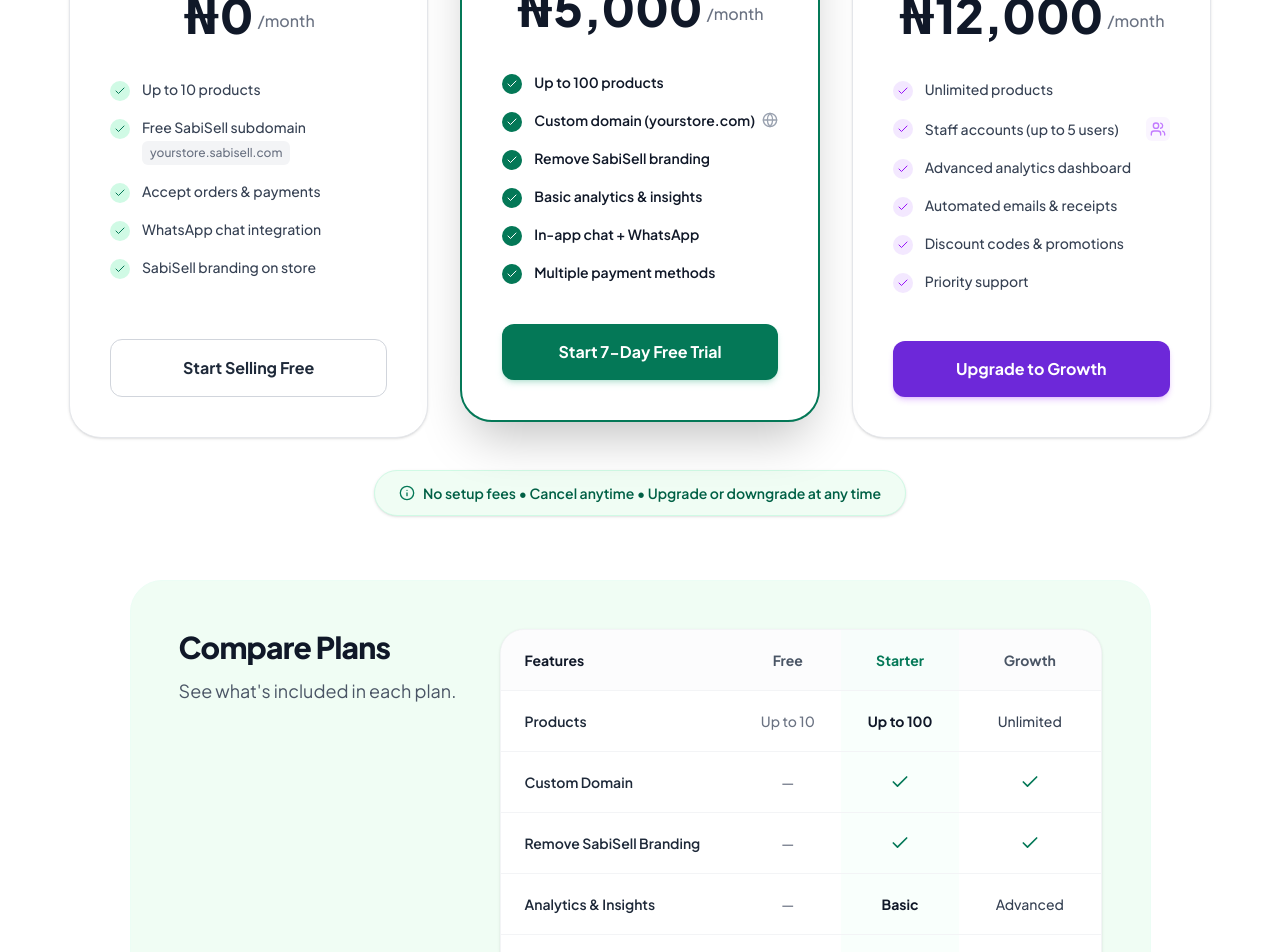
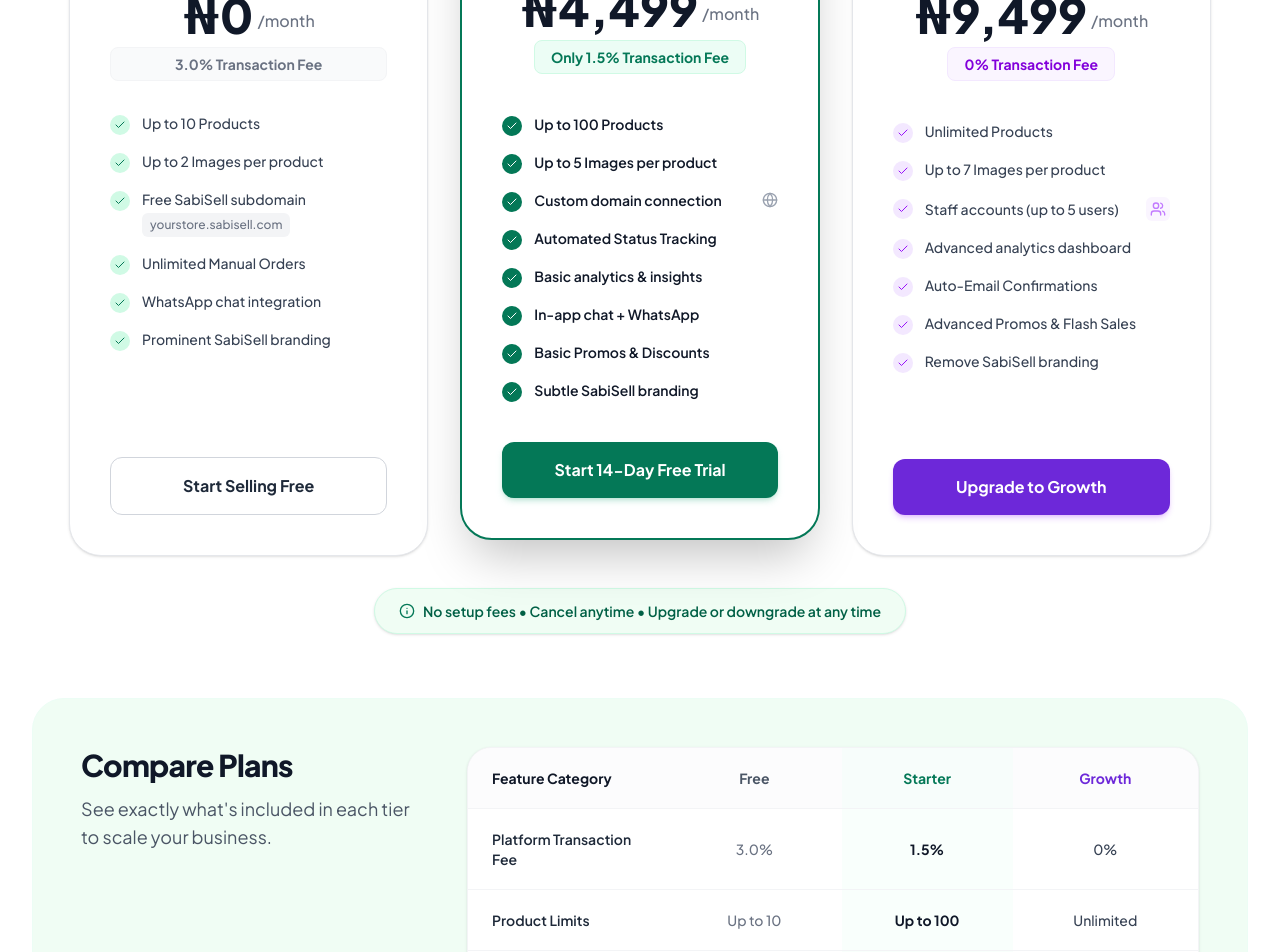
Before and after one commit to WilsonAdedamola/SabiSell, a React (Vite) app in the folder Frontend/: page /pricing in a window 1280 px wide. Shown: the part 600-1552 px from the top of the page. Built offline with nearby package versions, Linux system fonts and the light colour scheme.

Commit message:
feat: Update Pricing page with new plans, features, and transaction fees

```diff
--- a/Frontend/src/pages/marketing/Pricing.jsx
+++ b/Frontend/src/pages/marketing/Pricing.jsx
@@ -18,6 +18,13 @@ import Footer from "../../components/shared/Footer";
 
 const Pricing = () => {
   const [isYearly, setIsYearly] = useState(false);
+
+  // Yearly pricing with 20% discount applied
+  const STARTER_MONTHLY = 4499;
+  const STARTER_YEARLY = 43190; // (4499 * 12) * 0.8
+
+  const GROWTH_MONTHLY = 9499;
+  const GROWTH_YEARLY = 91190;  // (9499 * 12) * 0.8
 
   return (
     <div className="min-h-screen bg-sabi-surface flex flex-col font-sans">
@@ -81,7 +88,7 @@ const Pricing = () => {
                   Free
                 </h4>
                 <p className="text-gray-500 text-sm mt-1 font-medium">
-                  Perfect to get started
+                  Entry Level
                 </p>
                 <div className="mt-6 mb-2 flex items-center justify-center gap-1">
                   <span className="text-5xl font-extrabold text-gray-900">
@@ -89,14 +96,16 @@ const Pricing = () => {
                   </span>
                   <span className="text-gray-500 mt-3 font-medium">/month</span>
                 </div>
+                <div className="text-sm font-bold text-gray-500 mt-2 bg-gray-50 rounded-lg py-1.5 border border-gray-100">3.0% Transaction Fee</div>
               </div>
-              <ul className="space-y-4 mb-10 flex-grow">
+              <ul className="space-y-4 mb-10 grow">
                 {[
-                  "Up to 10 products",
+                  "Up to 10 Products",
+                  "Up to 2 Images per product",
                   { text: "Free SabiSell subdomain", sub: "yourstore.sabisell.com" },
-                  "Accept orders & payments",
+                  "Unlimited Manual Orders",
                   "WhatsApp chat integration",
-                  "SabiSell branding on store",
+                  "Prominent SabiSell branding",
                 ].map((ft, i) => (
                   <li key={i} className="flex items-start gap-3 text-sm text-gray-700 font-medium">
                     <div className="w-5 h-5 rounded-full bg-emerald-100 flex items-center justify-center flex-shrink-0 mt-0.5">
@@ -113,13 +122,13 @@ const Pricing = () => {
                   </li>
                 ))}
               </ul>
-              <Link to="/auth/register" className="w-full py-4 rounded-xl border border-gray-300 text-gray-800 font-bold hover:bg-gray-50 transition-colors text-center text-base">
+              <Link to="/register" className="w-full py-4 rounded-xl border border-gray-300 text-gray-800 font-bold hover:bg-gray-50 transition-colors text-center text-base">
                 Start Selling Free
               </Link>
             </div>
 
-            {/* Starter Plan (Most Popular) */}
-            <div className="bg-white rounded-[2rem] p-8 md:p-10 border-2 border-sabi-primary shadow-2xl flex flex-col relative transform md:-translate-y-4">
+            {/* Starter Plan */}
+            <div className="bg-white rounded-4xl p-8 md:p-10 border-2 border-sabi-primary shadow-2xl flex flex-col relative transform md:-translate-y-4">
               <div className="absolute top-0 left-1/2 -translate-x-1/2 -translate-y-1/2 bg-sabi-primary text-white px-5 py-1.5 rounded-full text-xs font-bold tracking-wider flex items-center gap-1.5 shadow-md">
                 <Star className="w-3.5 h-3.5 fill-white" /> MOST POPULAR
               </div>
@@ -132,28 +141,31 @@ const Pricing = () => {
                 </p>
                 <div className="mt-6 mb-2 flex flex-col items-center justify-center">
                   {isYearly && (
-                    <span className="text-lg text-gray-400 line-through decoration-red-400/50 mb-[-5px] font-bold">
-                      ₦60,000
+                    <span className="text-lg text-gray-400 line-through decoration-red-400/50 -mb-1.25 font-bold">
+                      ₦{(STARTER_MONTHLY * 12).toLocaleString()}
                     </span>
                   )}
                   <div className="flex items-center gap-1">
                     <span className="text-5xl font-extrabold text-gray-900">
-                      {isYearly ? "₦48,000" : "₦5,000"}
+                      {isYearly ? `₦${STARTER_YEARLY.toLocaleString()}` : `₦${STARTER_MONTHLY.toLocaleString()}`}
                     </span>
                     <span className="text-gray-500 mt-3 font-medium">
                       {isYearly ? "/year" : "/month"}
                     </span>
                   </div>
+                  <div className="text-sm font-bold text-sabi-primary mt-2 bg-emerald-50 rounded-lg py-1.5 px-4 border border-emerald-100">Only 1.5% Transaction Fee</div>
                 </div>
               </div>
-              <ul className="space-y-4 mb-10 flex-grow">
+              <ul className="space-y-4 mb-10 grow">
                 {[
-                  "Up to 100 products",
-                  { text: "Custom domain (yourstore.com)", icon: <Globe className="w-4 h-4 text-gray-400"/> },
-                  "Remove SabiSell branding",
+                  "Up to 100 Products",
+                  "Up to 5 Images per product",
+                  { text: "Custom domain connection", icon: <Globe className="w-4 h-4 text-gray-400"/> },
+                  "Automated Status Tracking",
                   "Basic analytics & insights",
                   "In-app chat + WhatsApp",
-                  "Multiple payment methods",
+                  "Basic Promos & Discounts",
+                  "Subtle SabiSell branding"
                 ].map((ft, i) => (
                   <li key={i} className="flex items-start gap-3 text-sm text-gray-900 font-semibold">
                     <div className="w-5 h-5 rounded-full bg-sabi-primary flex items-center justify-center shrink-0 mt-0.5">
@@ -170,8 +182,8 @@ const Pricing = () => {
                   </li>
                 ))}
               </ul>
-              <Link to="/auth/register" className="w-full py-4 rounded-xl bg-sabi-primary text-white font-bold hover:bg-sabi-primaryDark transition-colors text-center text-base shadow-md shadow-emerald-600/20">
-                Start 7-Day Free Trial
+              <Link to="/register" className="w-full py-4 rounded-xl bg-sabi-primary text-white font-bold hover:bg-sabi-primaryDark transition-colors text-center text-base shadow-md shadow-emerald-600/20">
+                Start 14-Day Free Trial
               </Link>
             </div>
 
@@ -182,32 +194,34 @@ const Pricing = () => {
                   Growth
                 </h4>
                 <p className="text-gray-500 text-sm mt-1 font-medium">
-                  Powerful tools for scaling
+                  Power Users
                 </p>
                 <div className="mt-6 mb-2 flex flex-col items-center justify-center">
                   {isYearly && (
                     <span className="text-lg text-gray-400 line-through decoration-red-400/50 -mb-1.25 font-bold">
-                      ₦144,000
+                      ₦{(GROWTH_MONTHLY * 12).toLocaleString()}
                     </span>
                   )}
                   <div className="flex items-center gap-1">
                     <span className="text-5xl font-extrabold text-gray-900">
-                      {isYearly ? "₦115,200" : "₦12,000"}
+                      {isYearly ? `₦${GROWTH_YEARLY.toLocaleString()}` : `₦${GROWTH_MONTHLY.toLocaleString()}`}
                     </span>
                     <span className="text-gray-500 mt-3 font-medium">
                       {isYearly ? "/year" : "/month"}
                     </span>
                   </div>
+                  <div className="text-sm font-bold text-purple-700 mt-2 bg-purple-50 rounded-lg py-1.5 px-4 border border-purple-100">0% Transaction Fee</div>
                 </div>
               </div>
               <ul className="space-y-4 mb-10 grow">
                 {[
-                  "Unlimited products",
+                  "Unlimited Products",
+                  "Up to 7 Images per product",
                   { text: "Staff accounts (up to 5 users)", icon: <Users className="w-4 h-4 text-purple-400"/> },
                   "Advanced analytics dashboard",
-                  "Automated emails & receipts",
-                  "Discount codes & promotions",
-                  "Priority support",
+                  "Auto-Email Confirmations",
+                  "Advanced Promos & Flash Sales",
+                  "Remove SabiSell branding",
                 ].map((ft, i) => (
                   <li key={i} className="flex items-start gap-3 text-sm text-gray-700 font-medium">
                     <div className="w-5 h-5 rounded-full bg-purple-100 flex items-center justify-center shrink-0 mt-0.5">
@@ -224,7 +238,7 @@ const Pricing = () => {
                   </li>
                 ))}
               </ul>
-              <Link to="/auth/register" className="w-full py-4 rounded-xl bg-[#6D28D9] text-white font-bold hover:bg-[#5B21B6] transition-colors text-center text-base shadow-md shadow-purple-600/20">
+              <Link to="/register" className="w-full py-4 rounded-xl bg-[#6D28D9] text-white font-bold hover:bg-[#5B21B6] transition-colors text-center text-base shadow-md shadow-purple-600/20">
                 Upgrade to Growth
               </Link>
             </div>
@@ -248,7 +262,7 @@ const Pricing = () => {
                  {/* Left side text */}
                  <div className="lg:col-span-4 lg:sticky lg:top-28">
                     <h2 className="text-3xl font-extrabold text-gray-900 mb-3 tracking-tight">Compare Plans</h2>
-                    <p className="text-gray-600 text-lg">See what's included in each plan.</p>
+                    <p className="text-gray-600 text-lg">See exactly what's included in each tier to scale your business.</p>
                  </div>
 
                  {/* Right side table */}
@@ -256,28 +270,37 @@ const Pricing = () => {
                     <table className="w-full min-w-150 text-left border-collapse">
                        <thead>
                           <tr className="border-b border-gray-100 bg-gray-50/50">
-                             <th className="py-5 px-6 font-bold text-gray-900 text-sm">Features</th>
+                             <th className="py-5 px-6 font-bold text-gray-900 text-sm">Feature Category</th>
                              <th className="py-5 px-6 font-bold text-gray-600 text-sm text-center">Free</th>
                              <th className="py-5 px-6 font-bold text-sabi-primary text-sm text-center bg-emerald-50/30">Starter</th>
-                             <th className="py-5 px-6 font-bold text-gray-600 text-sm text-center">Growth</th>
+                             <th className="py-5 px-6 font-bold text-[#6D28D9] text-sm text-center">Growth</th>
                           </tr>
                        </thead>
                        <tbody className="divide-y divide-gray-100">
                           {[
-                             { name: "Products", f: "Up to 10", s: "Up to 100", g: "Unlimited" },
-                             { name: "Custom Domain", f: false, s: true, g: true },
-                             { name: "Remove SabiSell Branding", f: false, s: true, g: true },
-                             { name: "Analytics & Insights", f: "—", s: "Basic", g: "Advanced" },
-                             { name: "Staff Accounts", f: "—", s: "1 Admin", g: "Up to 5 Users" },
-                             { name: "Automated Emails", f: false, s: false, g: true },
-                             { name: "Priority Support", f: false, s: false, g: true },
+                             { name: "Platform Transaction Fee", f: "3.0%", s: "1.5%", g: "0%" },
+                             { name: "Product Limits", f: "Up to 10", s: "Up to 100", g: "Unlimited" },
+                             { name: "Images per Product", f: "Up to 2", s: "Up to 5", g: "Up to 7" },
+                             { name: "Custom Categories", f: "0", s: "Up to 5", g: "Up to 15" },
+                             { name: "Product Drafts", f: false, s: true, g: true },
+                             { name: "Store Domain", f: "sabisell.com/store", s: "Custom Domain", g: "Custom Domain" },
+                             { name: "Payments Integration", f: "Paystack", s: "Paystack", g: "Paystack" },
+                            //  { name: "Order Management", f: "Manual", s: "Automated Status", g: "Auto-Email Confirm" },
+                             { name: "Store Customization", f: "Standard Layout", s: "Custom Banner", g: "Banner + Themes" },
+                             { name: "Customer Chat", f: "WhatsApp Routing", s: "WhatsApp & In-App", g: "WhatsApp & In-App" },
+                             { name: "Marketing & Promos", f: false, s: "Basic", g: "Advanced/Flash" },
+                             { name: "Analytics Dashboard", f: false, s: "Basic", g: "Advanced" },
+                             { name: "Inventory Alerts", f: "Stock Counts", s: "+ Low Stock Alerts", g: "+ Low Stock Alerts" },
+                            //  { name: "Staff Accounts", f: "1 (Owner Only)", s: "Up to 2 Users", g: "Up to 5 Users" },
+                             { name: "Offline Sales Tracking", f: false, s: true, g: true },
+                             { name: "SabiSell Branding", f: "Prominent Badge", s: "Subtle Badge", g: "Completely Removed" },
                           ].map((row, idx) => (
                              <tr key={idx} className="hover:bg-gray-50/50 transition-colors">
                                 <td className="py-5 px-6 text-sm font-semibold text-gray-800">{row.name}</td>
 
                                 {/* Free Column */}
                                 <td className="py-5 px-6 text-center text-sm font-medium text-gray-500">
-                                   {row.f === true ? <Check className="w-5 h-5 text-sabi-primary mx-auto" /> : row.f === false ? "—" : row.f}
+                                   {row.f === true ? <Check className="w-5 h-5 text-gray-400 mx-auto" /> : row.f === false ? "—" : row.f}
                                 </td>
 
                                 {/* Starter Column */}
@@ -287,7 +310,7 @@ const Pricing = () => {
 
                                 {/* Growth Column */}
                                 <td className="py-5 px-6 text-center text-sm font-medium text-gray-700">
-                                   {row.g === true ? <Check className="w-5 h-5 text-sabi-primary mx-auto" /> : row.g === false ? "—" : row.g}
+                                   {row.g === true ? <Check className="w-5 h-5 text-[#6D28D9] mx-auto" /> : row.g === false ? "—" : row.g}
                                 </td>
                              </tr>
                           ))}
@@ -377,7 +400,7 @@ const Pricing = () => {
 
             <div className="z-10 w-full md:w-auto">
               <Link
-                to="/auth/register"
+                to="/register"
                 className="w-full md:w-auto bg-white hover:bg-gray-50 text-sabi-primary px-8 py-4 rounded-xl font-bold transition-colors whitespace-nowrap flex items-center justify-center gap-2 shadow-lg"
               >
                 Start Your Free Store Now <span>→</span>
```
